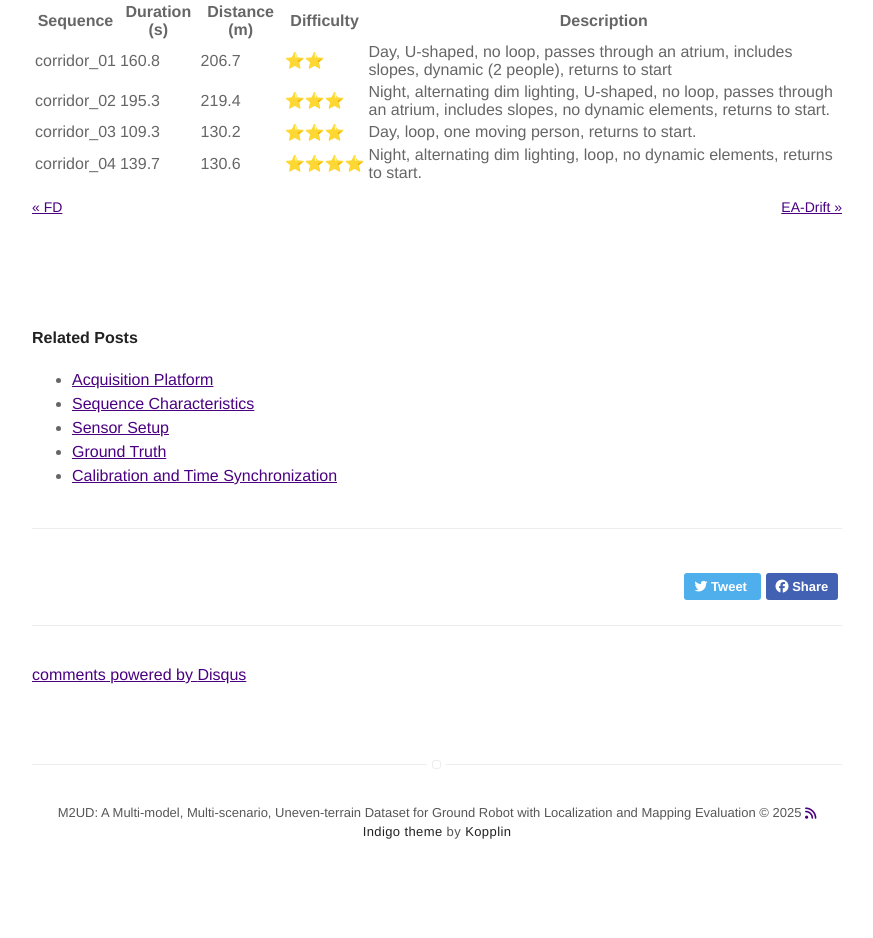
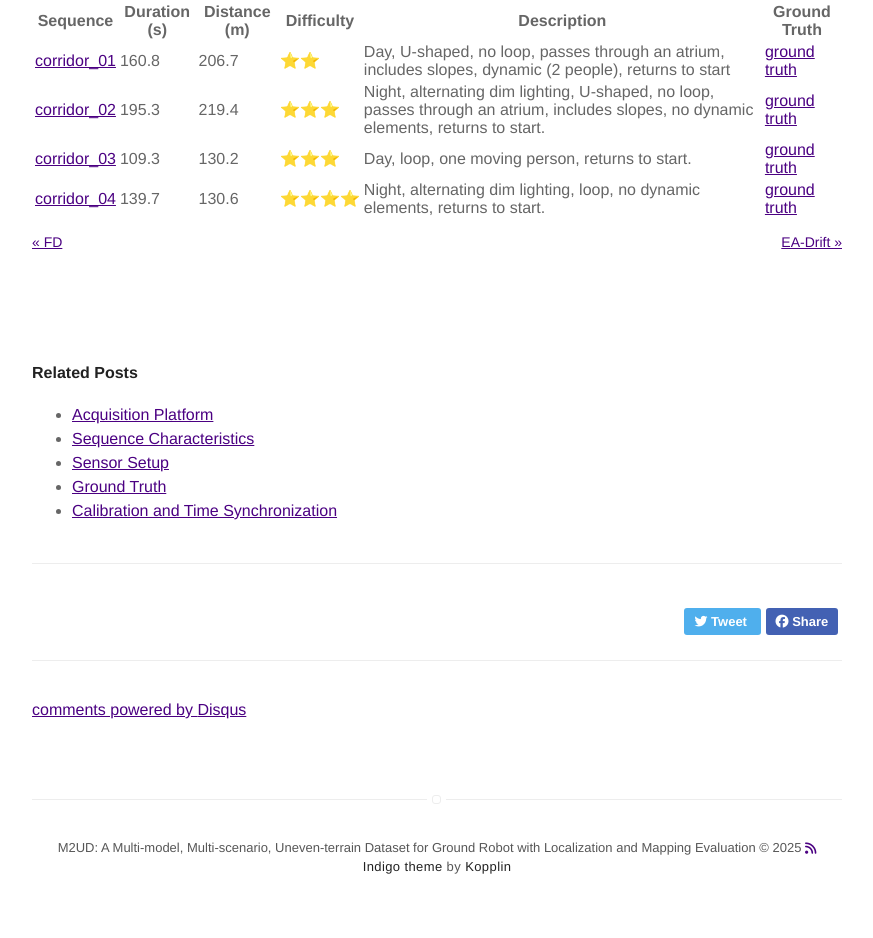
Before and after one commit to Yaepiii/M2UD, a Jekyll site: the page built from _posts/Dataset/2025-03-02-corridor.markdown, in a window 1280 px wide. Shown: the part 764-1702 px from the top of the page, without its empty margins (203-1076 px from the left). Built offline with Jekyll 4.4.1, drawn with Linux system fonts in a browser that asks for light colours; nearby versions of some CDN libraries; comment, search, counter and statistics services are not loaded; before the commit the page ends 1667 px from its top, so only the background shows below that.

Commit message:
Update 2025-03-02-corridor.markdown

```diff
--- a/_posts/Dataset/2025-03-02-corridor.markdown
+++ b/_posts/Dataset/2025-03-02-corridor.markdown
@@ -20,9 +20,9 @@ This environment exists a highly-repetitive geometric structure, a typical degen
 
 ![figure](../../assets/image/corridor.png)
 
-| Sequence      | Duration (s) | Distance (m) | Difficulty | Description |
-|--------------|-------------|-------------|------------|-------------|
-| corridor_01  | 160.8    | 206.7      | ⭐⭐         | Day, U-shaped, no loop, passes through an atrium, includes slopes, dynamic (2 people), returns to start |
-| corridor_02  | 195.3    | 219.4      | ⭐⭐⭐        | Night, alternating dim lighting, U-shaped, no loop, passes through an atrium, includes slopes, no dynamic elements, returns to start. |
-| corridor_03  | 109.3    | 130.2      | ⭐⭐⭐        | Day, loop, one moving person, returns to start. |
-| corridor_04  | 139.7    | 130.6      | ⭐⭐⭐⭐       | Night, alternating dim lighting, loop, no dynamic elements, returns to start. |
+| Sequence      | Duration (s) | Distance (m) | Difficulty | Description | Ground Truth |
+|--------------|-------------|-------------|------------|-------------|-------------|
+| [corridor_01](https://1drv.ms/u/c/c1806c2e19f2193f/EZpwH7R8jbhGhNE5GD5UEb8B8hPsDXdG3UF4PtkU6xixzg?e=4UBmTP)  | 160.8    | 206.7      | ⭐⭐         | Day, U-shaped, no loop, passes through an atrium, includes slopes, dynamic (2 people), returns to start | [ground truth](https://1drv.ms/t/c/c1806c2e19f2193f/EVvLe0nt1iVEq37C2hLoLRoBq4tfxQXKyMSq_wRvAvv6hQ?e=0Y2MTi) |
+| [corridor_02](https://1drv.ms/u/c/c1806c2e19f2193f/EZpwH7R8jbhGhNE5GD5UEb8B8hPsDXdG3UF4PtkU6xixzg?e=9QABBD)  | 195.3    | 219.4      | ⭐⭐⭐        | Night, alternating dim lighting, U-shaped, no loop, passes through an atrium, includes slopes, no dynamic elements, returns to start. | [ground truth](https://1drv.ms/t/c/c1806c2e19f2193f/EeM1hw1q2C5Jm4BEaXw_uFkBSUkI6eZgMIOQlq3DEbJNTg?e=7f1cOw) |
+| [corridor_03](https://1drv.ms/u/c/c1806c2e19f2193f/EZed9H_cXihLvIhc05Qi0r0BF5aHa0mYnNMwUlGvE2gUYQ?e=gHlDzz)  | 109.3    | 130.2      | ⭐⭐⭐        | Day, loop, one moving person, returns to start. | [ground truth](https://1drv.ms/t/c/c1806c2e19f2193f/EVy8-vHaGcBMtFiphot7tsgBCNPHvd63Iy2LCJ8Bfb1Dcg?e=0n78Y5) |
+| [corridor_04](https://1drv.ms/u/c/c1806c2e19f2193f/EVuD13wHXlNBpnET9sg-E2MB9n-33E8qyx8RY4LKg2wCVQ?e=or8WnF)  | 139.7    | 130.6      | ⭐⭐⭐⭐       | Night, alternating dim lighting, loop, no dynamic elements, returns to start. | [ground truth](https://1drv.ms/t/c/c1806c2e19f2193f/EcES-uZwANVBvM8dTDB7DAMBXBHPjs4Jo5DkPIY20DpMRw?e=bBh2Sy) |
```
